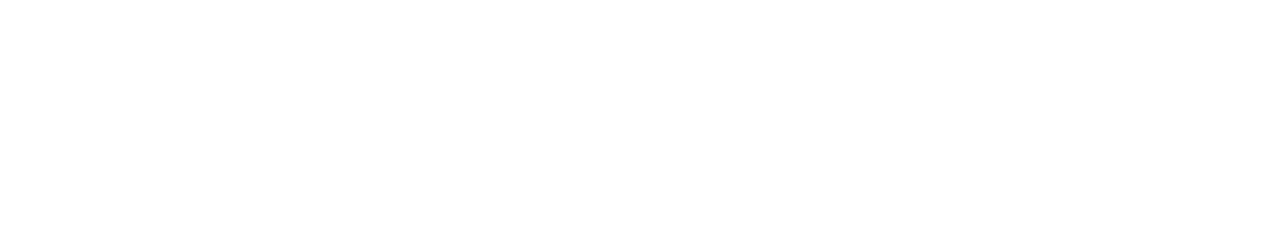
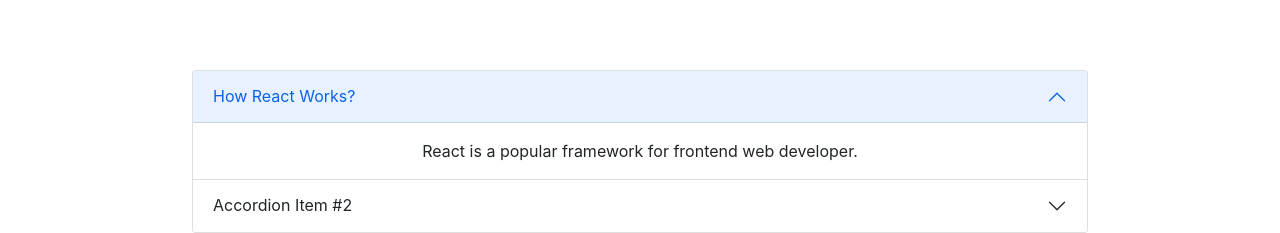
Before and after one commit to Surjo11/the-fake-shop, a React (Create React App) app: page / in a window 1280 px wide. Shown: the part 1900-2133 px from the top of the page. Before the commit the page ends 1825 px from the top, so only its background shows below. Built offline with nearby package versions, Linux system fonts and the light colour scheme.

Commit message:
accordian

```diff
--- a/public/index.html
+++ b/public/index.html
@@ -24,6 +24,9 @@
       work correctly both with client-side routing and a non-root public URL.
       Learn how to configure a non-root public URL by running `npm run build`.
     -->
+
+    <link href="https://cdn.jsdelivr.net/npm/bootstrap@5.1.3/dist/css/bootstrap.min.css" rel="stylesheet" integrity="sha384-1BmE4kWBq78iYhFldvKuhfTAU6auU8tT94WrHftjDbrCEXSU1oBoqyl2QvZ6jIW3" crossorigin="anonymous">
+
     <title>TFS</title>
   </head>
   <body>
@@ -39,5 +42,6 @@
       To begin the development, run `npm start` or `yarn start`.
       To create a production bundle, use `npm run build` or `yarn build`.
     -->
+    <script src="https://cdn.jsdelivr.net/npm/bootstrap@5.1.3/dist/js/bootstrap.bundle.min.js" integrity="sha384-ka7Sk0Gln4gmtz2MlQnikT1wXgYsOg+OMhuP+IlRH9sENBO0LRn5q+8nbTov4+1p" crossorigin="anonymous"></script>
   </body>
 </html>
--- a/src/App.js
+++ b/src/App.js
@@ -1,5 +1,6 @@
 import './App.css';
 import Header from './components/Header/Header';
+import InfoReact from './components/InfoAboutReact/InfoReact';
 import Shop from './components/Shop/Shop';
 
 function App() {
@@ -7,6 +8,7 @@
     <div className="App">
         <Header></Header>
         <Shop></Shop>
+        <InfoReact></InfoReact>
     </div>
   );
 }
--- /dev/null
+++ b/src/components/InfoAboutReact/InfoReact.css
@@ -0,0 +1,4 @@
+.info{
+ width: 70%;
+ margin: auto;
+}
--- /dev/null
+++ b/src/components/InfoAboutReact/InfoReact.js
@@ -0,0 +1,68 @@
+import React from 'react';
+import "./InfoReact.css"
+const InfoReact = () => {
+    return (
+      <div className='info'>
+        <div class="accordion" id="accordionExample">
+          <div class="accordion-item">
+            <h2 class="accordion-header" id="headingOne">
+              <button
+                class="accordion-button"
+                type="button"
+                data-bs-toggle="collapse"
+                data-bs-target="#collapseOne"
+                aria-expanded="true"
+                aria-controls="collapseOne"
+              >
+                How React Works?
+              </button>
+            </h2>
+            <div
+              id="collapseOne"
+              class="accordion-collapse collapse show"
+              aria-labelledby="headingOne"
+              data-bs-parent="#accordionExample"
+            >
+              <div class="accordion-body">
+                React is a  popular framework for frontend web developer.
+              </div>
+            </div>
+          </div>
+          <div class="accordion-item">
+            <h2 class="accordion-header" id="headingTwo">
+              <button
+                class="accordion-button collapsed"
+                type="button"
+                data-bs-toggle="collapse"
+                data-bs-target="#collapseTwo"
+                aria-expanded="false"
+                aria-controls="collapseTwo"
+              >
+                Accordion Item #2
+              </button>
+            </h2>
+            <div
+              id="collapseTwo"
+              class="accordion-collapse collapse"
+              aria-labelledby="headingTwo"
+              data-bs-parent="#accordionExample"
+            >
+              <div class="accordion-body">
+                <strong>This is the second item's accordion body.</strong> It is
+                hidden by default, until the collapse plugin adds the
+                appropriate classes that we use to style each element. These
+                classes control the overall appearance, as well as the showing
+                and hiding via CSS transitions. You can modify any of this with
+                custom CSS or overriding our default variables. It's also worth
+                noting that just about any HTML can go within the{" "}
+                <code>.accordion-body</code>, though the transition does limit
+                overflow.
+              </div>
+            </div>
+          </div>
+          </div>
+        </div>
+    );
+};
+
+export default InfoReact;
--- a/src/components/Shop/Shop.css
+++ b/src/components/Shop/Shop.css
@@ -2,6 +2,7 @@
   display: grid;
   grid-template-columns: 4fr 1fr;
   gap: 20px;
+  margin-bottom: 100px;
 }
 .shop-container {
   display: grid;
--- a/src/components/Shop/Shop.js
+++ b/src/components/Shop/Shop.js
@@ -6,10 +6,8 @@
 import { faListOl } from "@fortawesome/free-solid-svg-icons";
 const Shop = () => {
   const [products, setProducts] = useState([]);
-  // console.log(products);
 
   const [orders, setOrders] = useState([]);
-  // console.log(order);
 
   useEffect(() => {
     fetch("fakeData.json")
@@ -19,9 +17,7 @@
 
   // AddToOrder
   const handelAddToOrder = (product) => {
-    // console.log(product);
     const newOrder = [...orders, product];
-    // console.log(newOrder);
     setOrders(newOrder);
   };
 
```
